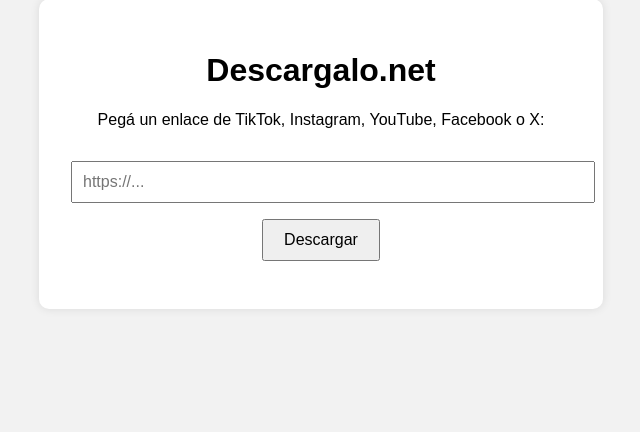
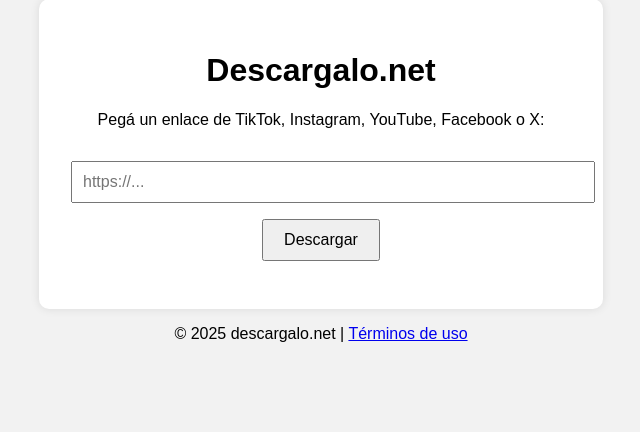
Before and after one commit to mazinger086/descargalo.net, a Flask app: page / in a window 1280 px wide. Shown: the part 41-473 px from the top of the page, without its empty margins (319-959 px from the left). Run offline with Flask 3, Linux system fonts and the light colour scheme.

Commit message:
subiendo v4, agregando los terms

```diff
--- a/templates/index.html
+++ b/templates/index.html
@@ -14,6 +14,9 @@
         <button onclick="descargar()">Descargar</button>
         <p id="status"></p>
     </div>
+    <footer>
+        <p>&copy; 2025 descargalo.net | <a href="../terms.html">Términos de uso</a></p>
+    </footer>
     <script src="/static/script.js"></script>
 </body>
 </html>
--- a/terms.html
+++ b/terms.html
@@ -9,4 +9,5 @@
     <p>Este sitio está diseñado únicamente para uso educativo o personal. No alojamos ningún video en nuestros servidores.</p>
     <p>Es responsabilidad del usuario asegurarse de tener permiso para descargar el contenido.</p>
 </body>
+
 </html>
```
Also changed, not shown: 1 other file.
